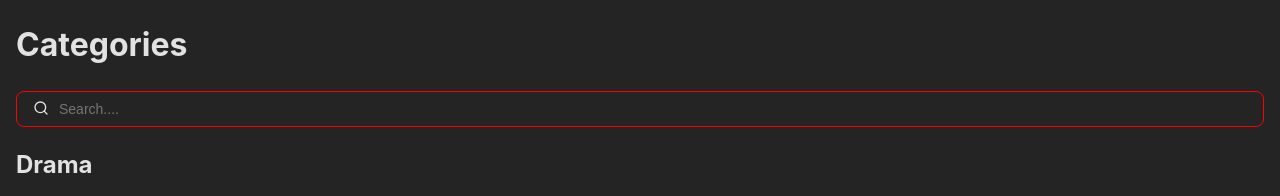
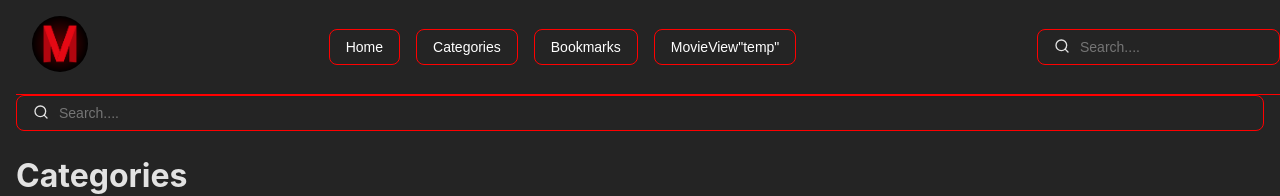
Before and after one commit to Loppan1/Movieflix, a React (Vite) app: page /categories in a window 1280 px wide. Shown: the top 196 px of the page. Built offline with nearby package versions, Linux system fonts and the light colour scheme.

Commit message:
import nav and footer
Import Nav and footer

```diff
--- a/src/pages/categories.tsx
+++ b/src/pages/categories.tsx
@@ -2,7 +2,8 @@ import React, { useState } from 'react';
 import './categories.css';
 import movies from '../assets/movies.json';
 import SearchBar from '../components/SearchBar/SearchBar';
-
+import Footer from "../components/Footer/Footer";
+import NavBar from "../components/NavBar/NavBar";
 interface MovieModalProps {
   movie: {
     title: string;
@@ -114,13 +115,16 @@ const Categories = () => {
 
   return (
     <main>
+        <NavBar/>
+        <SearchBar setSearchQuery={setSearchQuery} />
       <h1>Categories</h1>
-      <SearchBar setSearchQuery={setSearchQuery} />
+
       <div className="categories-container">
         {Array.from(filteredMovies.keys()).map((genre) => (
           <GenreSection key={genre} genre={genre} movies={filteredMovies.get(genre) || []} />
         ))}
       </div>
+      <Footer />
     </main>
   );
 };
```
